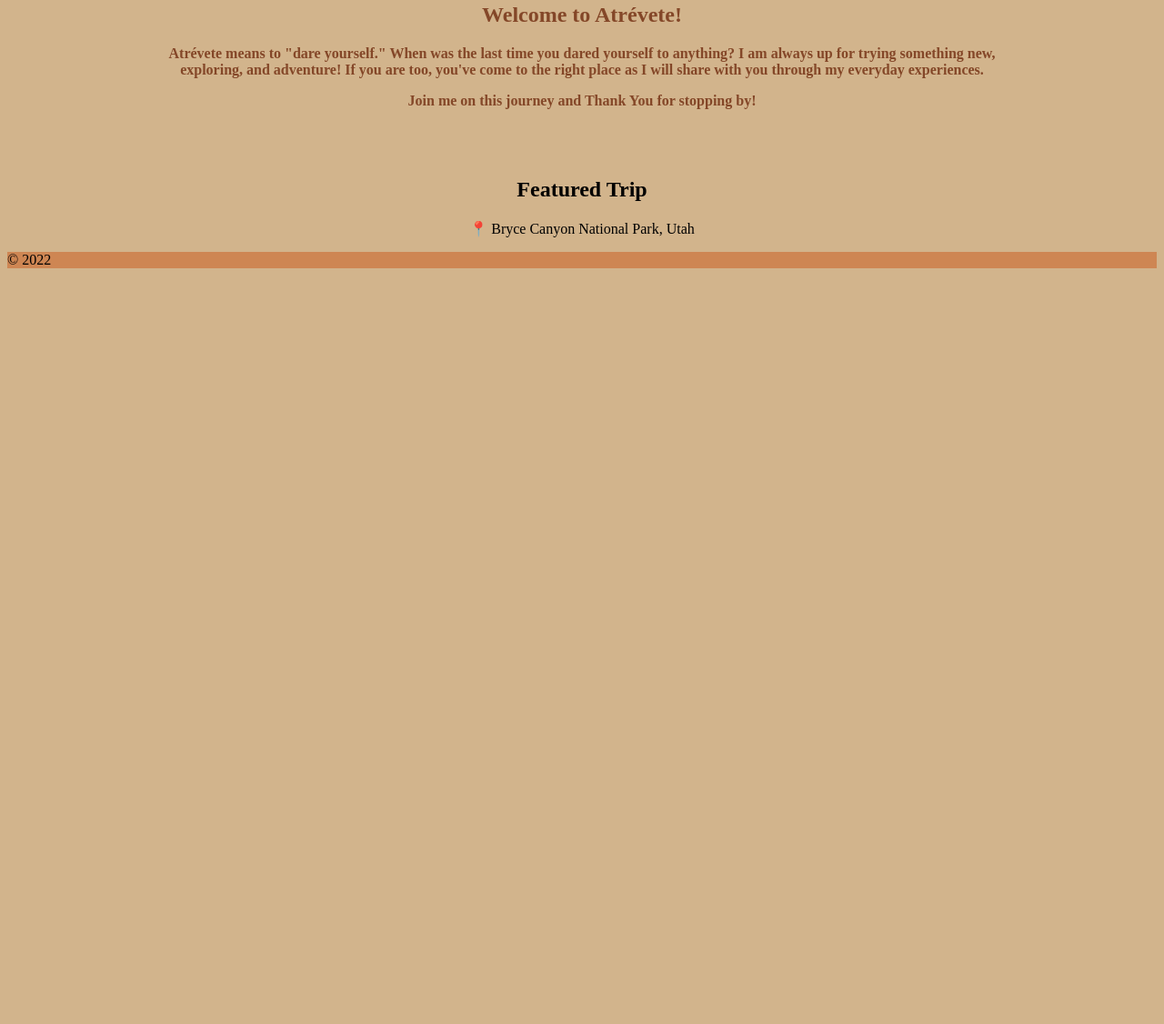
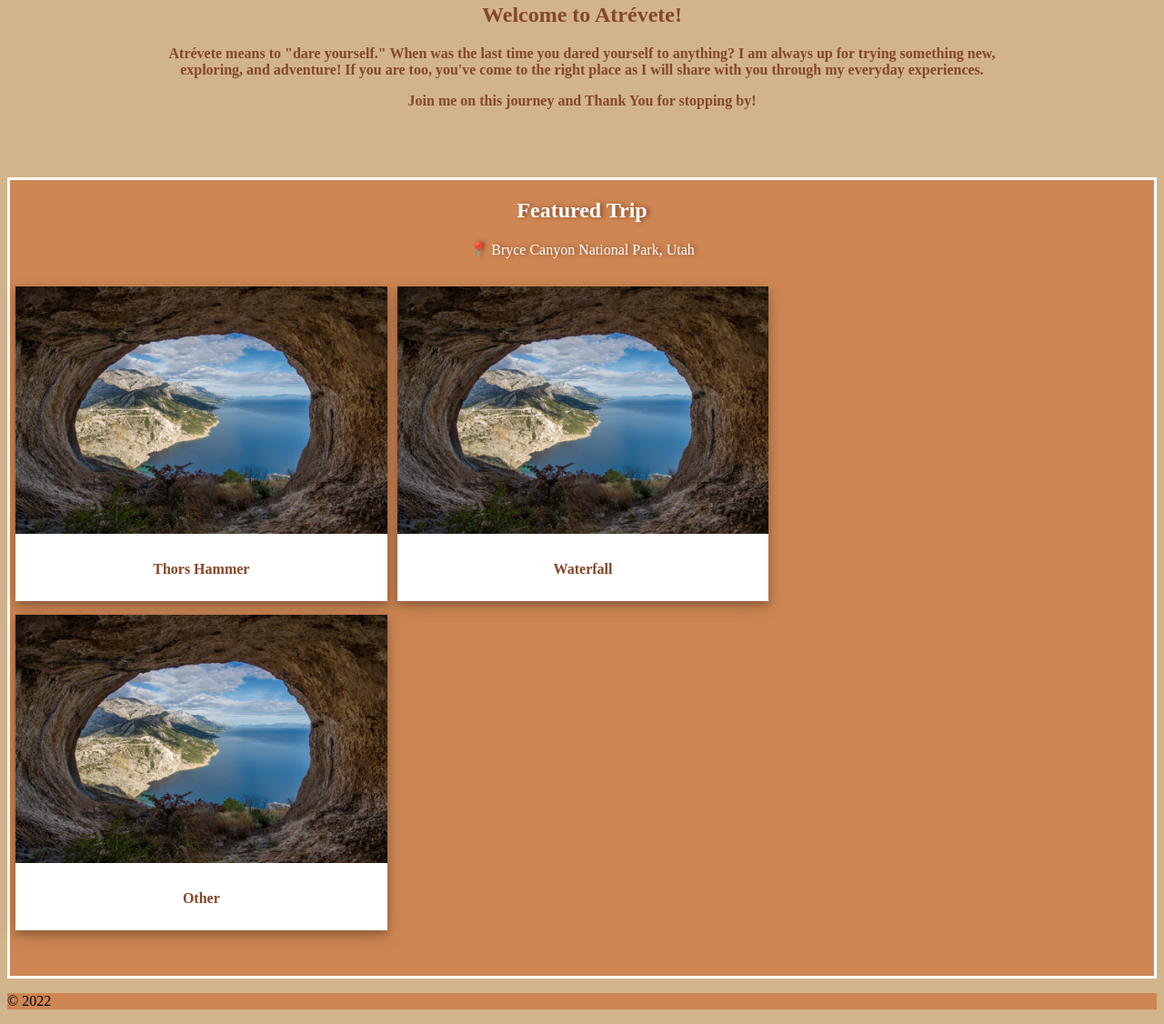
Before and after one commit to TrixyParra/W4B-Final-Project, a plain HTML site: page index.html in a window 1280 px wide. Shown: the part 649-1775 px from the top of the page at 91% size. Before the commit the page ends 960 px from the top, so only its background shows below. Drawn offline with Linux system fonts and the light colour scheme.

Commit message:
added polaroid layout, started and finished About description, updated css

```diff
--- a/css/styles.css
+++ b/css/styles.css
@@ -1,9 +1,13 @@
 /* body, html {height: 100%;} */
+
+* {
+  box-sizing: border-box;
+}
 
 body{
   background-color: tan;
   display: block;
-  /* margin: o; ....for no background all around */
+  /* margin: 0px; ....for no background all around */
 }
 
 
@@ -161,11 +165,39 @@ header {
 /* Featured Trip */
 .featured {
   text-align: center;
-
+  color: white;
+  text-shadow: 3px 0px 5px #844728;
+  /* margin-bottom: 75px; */
+  border: 3px solid white;
+  background-color: #ce8653;
+  padding-bottom: 50px;
 }
 
+.polaroid {
+  float: left;
+  width: 32.5%;
+  background-color: white;
+  box-shadow: 0 4px 8px 0 rgba(0, 0, 0, 0.2), 0 6px 20px 0 rgba(0, 0, 0, 0.19);
+  margin-right: 5px;
+  margin-left: 5.9px;
+  margin-top: 15px;
+}
+
+.caption {
+  text-align: center;
+  padding: 10px 20px;
+  color: #844728;
+  text-shadow: none; /*1px 0px 5px #844728;*/
+}
+
+.row::after {
+  content: "";
+  clear: both;
+  display: table;
+}
 
 /* Footer */
 footer {
     background-color: #ce8653;
+    clear: both;
 }
--- a/index.html
+++ b/index.html
@@ -39,6 +39,7 @@
         </div>
     </header>
 
+    <!-- Main -->
     <div class="welcome">
       <h2>Welcome to Atre&#769vete!</h2>
       <p><b>Atre&#769vete means to "dare yourself." When was the last time you dared yourself to anything? I am always up for trying something new, exploring, and adventure! If you are too, you've come to the right place as I will share with you through my everyday experiences.</b>
@@ -50,6 +51,27 @@
       <h2>Featured Trip</h2>
       <p>&#128205; Bryce Canyon National Park, Utah</p>
 
+      <div class="row">
+        <div class="polaroid">
+          <img src="img/hero-rock-view.jpg" alt="Thors Hammer" style="width: 100%;">
+          <div class="caption">
+          <p><b>Thors Hammer</b></p>
+          </div>
+        </div>
+        <div class="polaroid">
+          <img src="img/hero-rock-view.jpg" alt="Waterfall" style="width: 100%;">
+          <div class="caption">
+            <p><b>Waterfall</b></p>
+          </div>
+        </div>
+        <div class="polaroid">
+          <img src="img/hero-rock-view.jpg" alt="Other" style="width: 100%;">
+          <div class="caption">
+            <p><b>Other</b></p>
+          </div>
+        </div>
+      </div>
+
     </div>
 
     <footer>
```
Also changed, not shown: about.html (+14 -0 lines).
